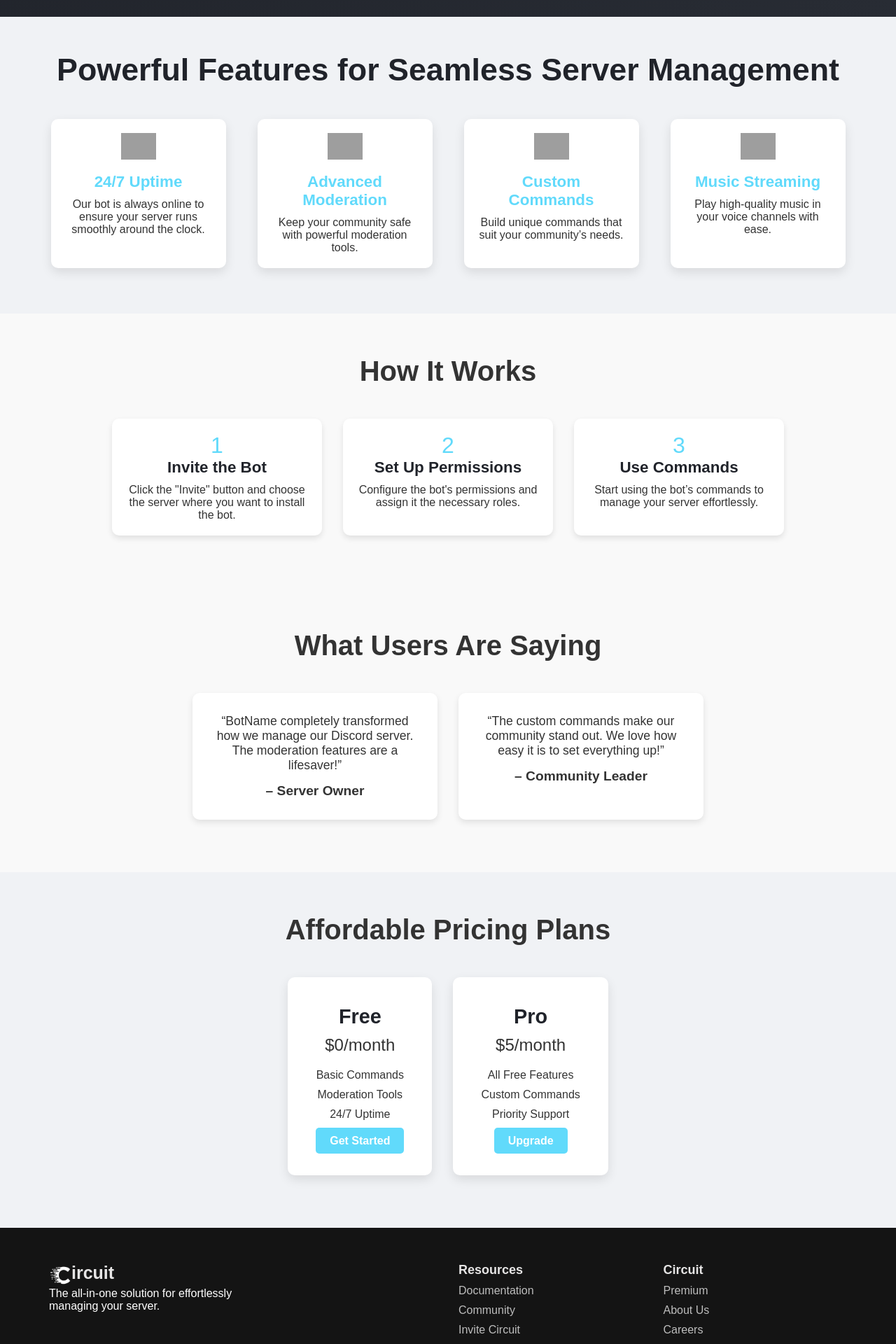
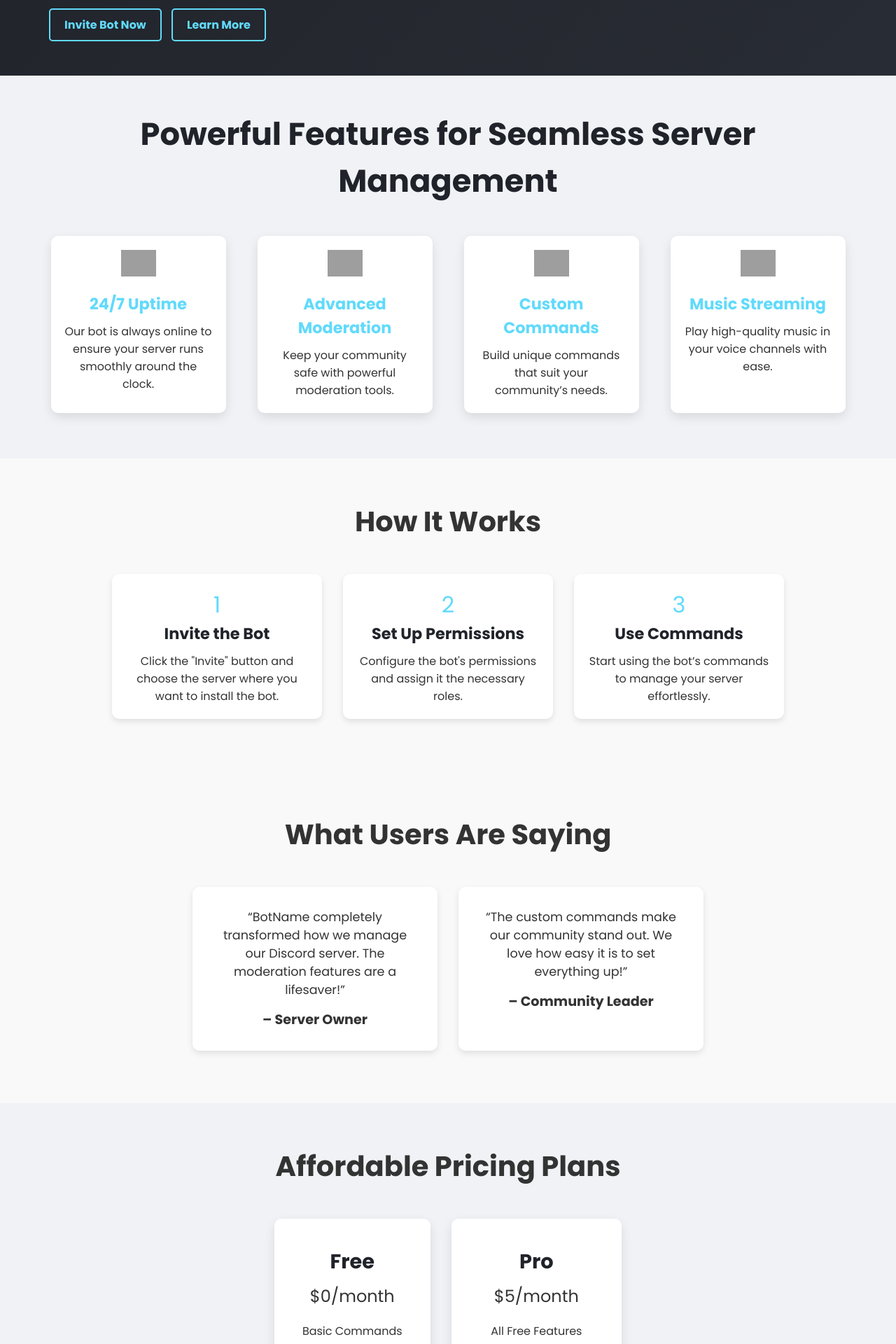
Before and after one commit to colibribot/beta, a PHP site: page / in a window 1280 px wide. Shown: the part 471-2391 px from the top of the page at 70% size. Run offline with PHP 8.4, Linux system fonts and the light colour scheme; grey boxes are pictures that could not be loaded.

Commit message:
Update circuit.css
Signed-off-by: Colibri <alex1061.business@gmail.com>

```diff
--- a/assets/styles/circuit.css
+++ b/assets/styles/circuit.css
@@ -4,6 +4,7 @@
     margin: 0;
     padding: 0;
     box-sizing: border-box;
+    font-family: 'Poppins', sans-serif;
 }
 
 body {
```
